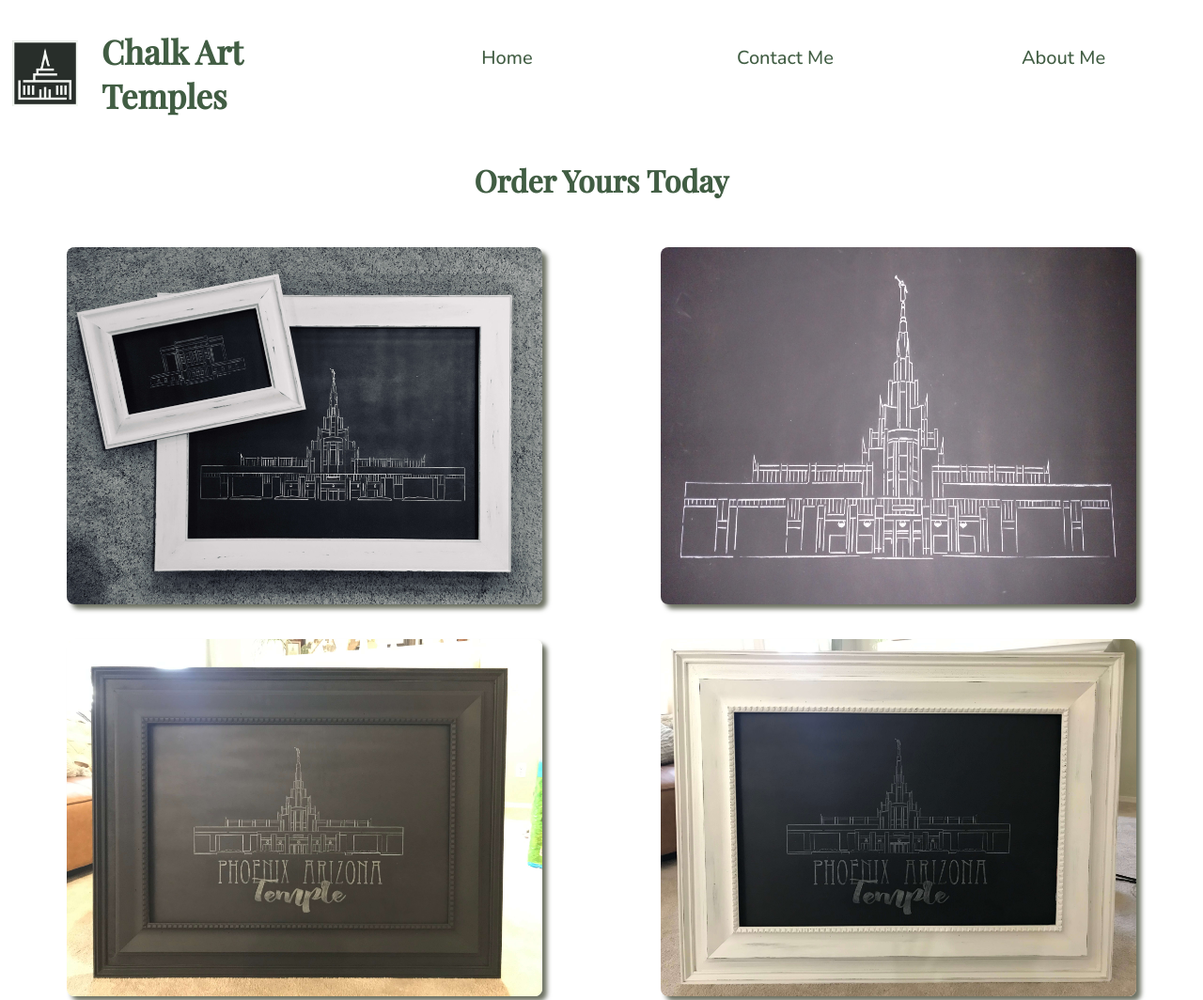
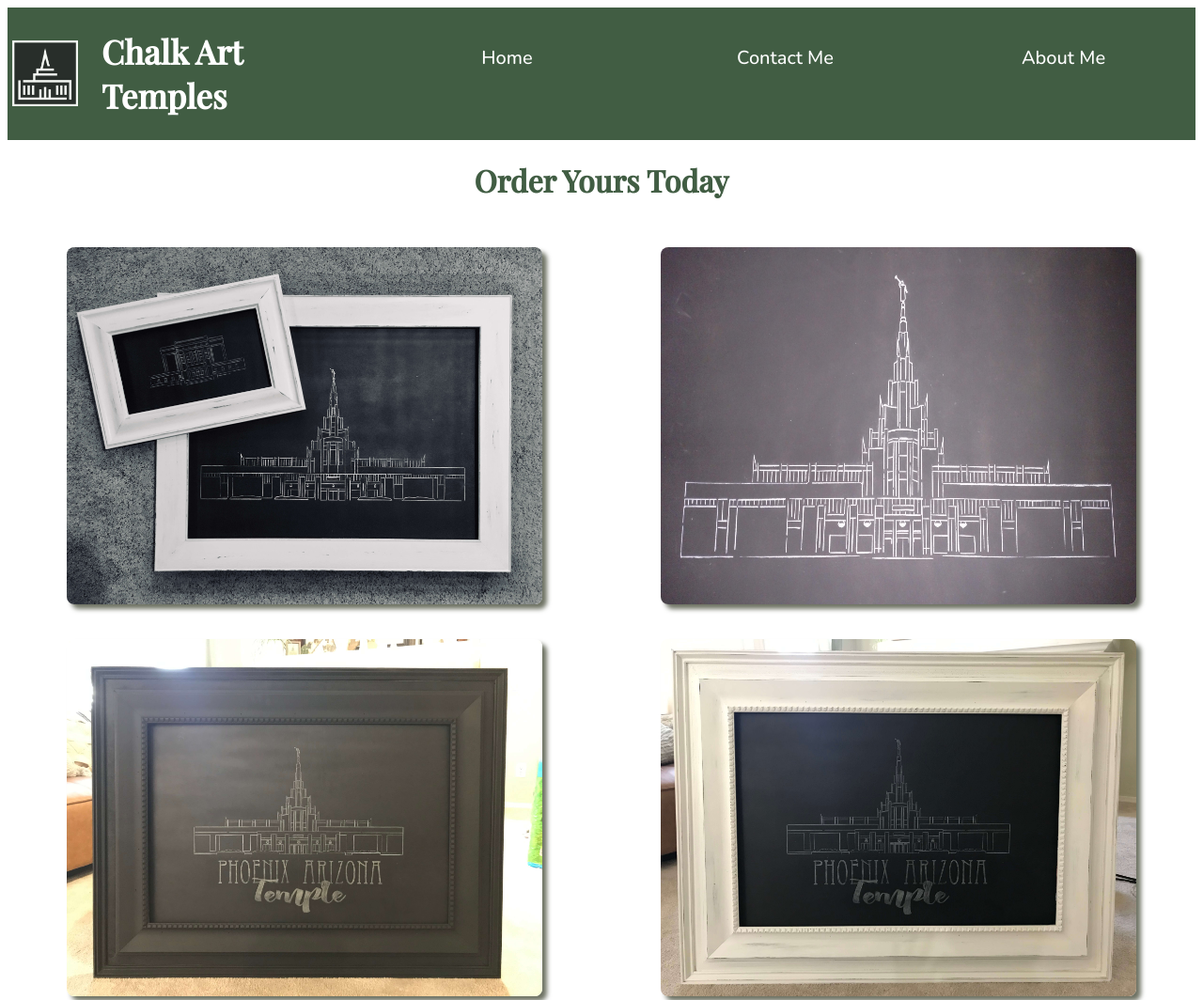
Before and after one commit to cjoshuap23/chalktemple, a plain HTML site: page index.html in a window 1280 px wide. Shown: the top 1064 px of the page at 94% size. Drawn offline with nearby package versions, Linux system fonts and the light colour scheme.

Commit message:
green header

```diff
--- a/styles/style.css
+++ b/styles/style.css
@@ -1,5 +1,11 @@
 @import url('https://fonts.googleapis.com/css2?family=Nunito:wght@500&family=Playfair+Display:wght@500&family=Roboto&display=swap');
 
+head {
+
+}
+header {
+    background-color: #415D43;
+}
 #nav_grid {
     display: grid;
     grid-template-columns: 80px 1fr 1fr 1fr 1fr;
@@ -19,7 +25,7 @@ nav {
 .header_title {
     margin-left: 20px;
     font-family: "Playfair Display", "Roboto", "Nunito", sans-serif;
-    color: #415D43;
+    color: white;
     font-size: 35px;
     padding-right: 30px;
 }
@@ -28,7 +34,7 @@ nav {
     font-size: 20px;
     font-family: "Nunito", "Roboto", sans-serif;
     text-decoration: none;
-    color: #415D43;
+    color: white;
     margin-left: 15px;
     text-align: center;
 }
```
